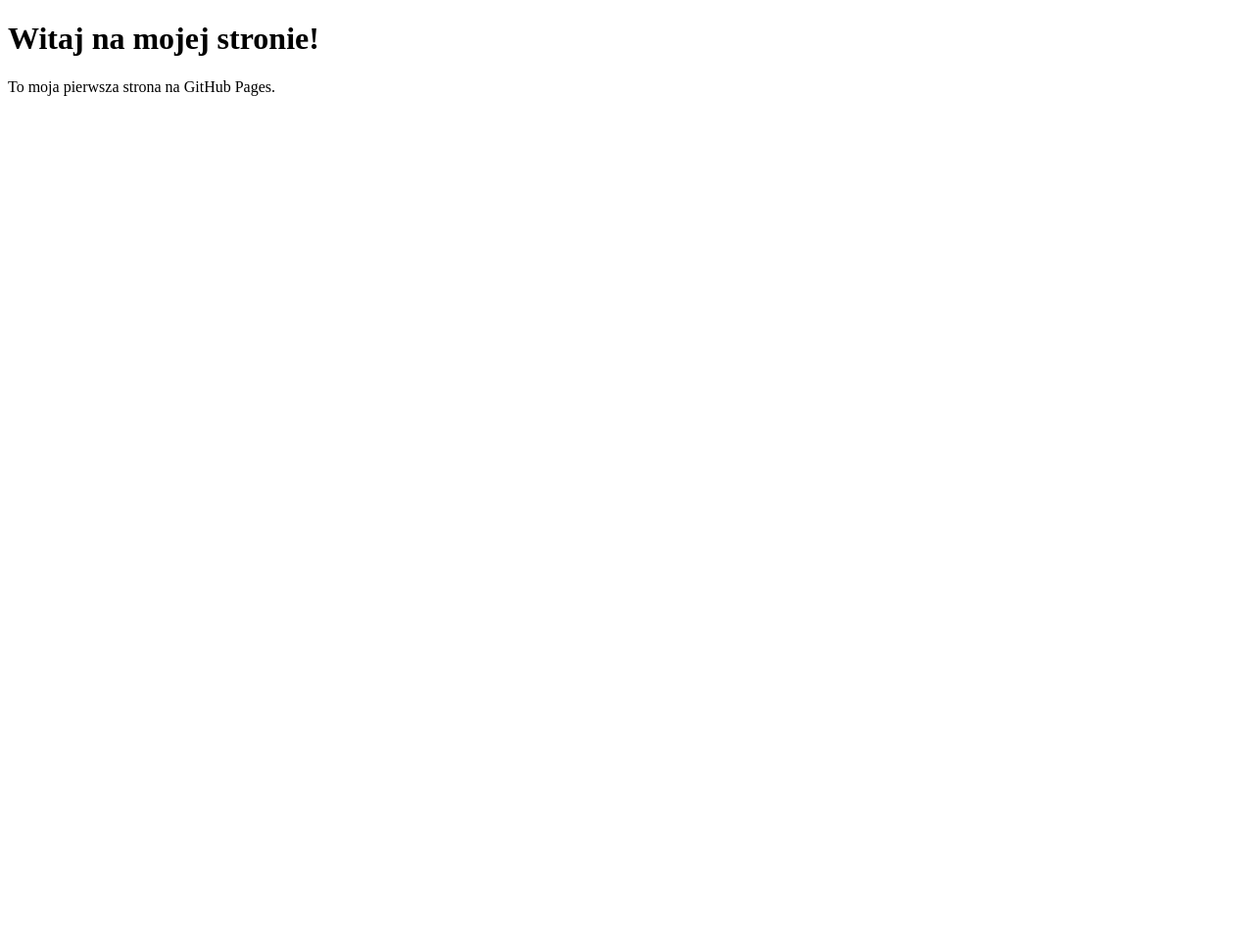
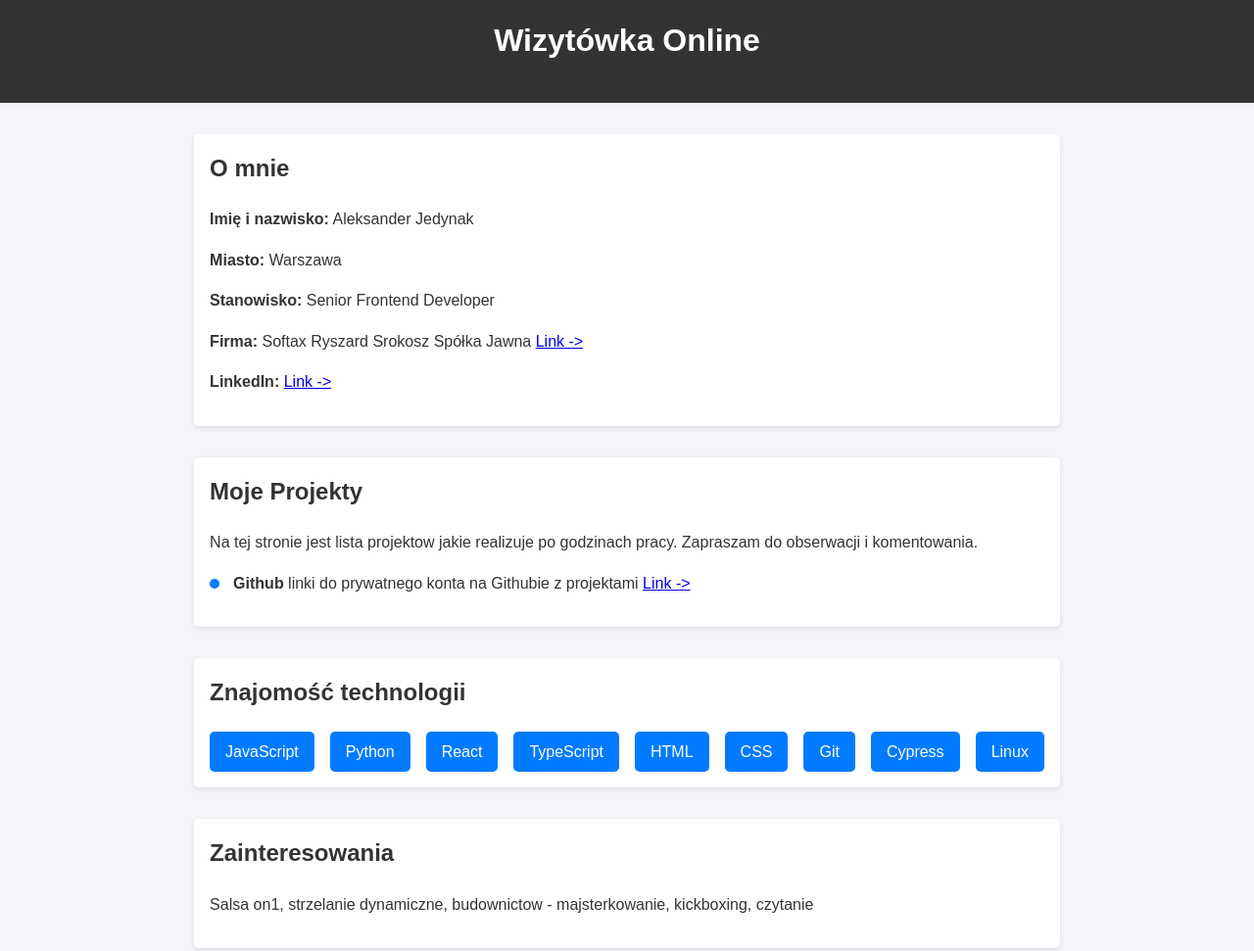
Before and after one commit to aleksanderjedynak/my, a plain HTML site: page index.html in a window 1280 px wide. Shown: the top 971 px of the page at 98% size. Before the commit the page ends 800 px from the top, so only its background shows below. Drawn offline with Linux system fonts and the light colour scheme.

Commit message:
Strona glowna plus opisy

```diff
--- a/index.html
+++ b/index.html
@@ -2,10 +2,139 @@
 <html lang="pl">
 <head>
     <meta charset="UTF-8">
-    <title>Moja Strona</title>
+    <meta name="viewport" content="width=device-width, initial-scale=1.0">
+    <title>Wizytówka Online</title>
+    <style>
+        body {
+            font-family: Arial, sans-serif;
+            margin: 0;
+            padding: 0;
+            background-color: #f4f4f9;
+            color: #333;
+            line-height: 1.6;
+            display: flex;
+            flex-direction: column;
+            min-height: 100vh;
+        }
+        header {
+            background-color: #333;
+            color: #fff;
+            padding: 1rem 0;
+            text-align: center;
+        }
+        .container {
+            max-width: 1200px;
+            margin: 2rem auto;
+            padding: 0 1rem;
+            flex: 1;
+        }
+        section {
+            margin-bottom: 2rem;
+            background-color: #fff;
+            padding: 1rem;
+            border-radius: 5px;
+            box-shadow: 0 2px 5px rgba(0, 0, 0, 0.1);
+        }
+        h1, h2 {
+            margin-top: 0;
+        }
+        .timeline {
+            list-style: none;
+            padding: 0;
+        }
+        .timeline li {
+            margin-bottom: 1rem;
+            position: relative;
+            padding-left: 1.5rem;
+        }
+        .timeline li::before {
+            content: '';
+            position: absolute;
+            left: 0;
+            top: 0.5rem;
+            width: 10px;
+            height: 10px;
+            background-color: #007bff;
+            border-radius: 50%;
+        }
+        .skills {
+            display: flex;
+            flex-wrap: wrap;
+            gap: 1rem;
+        }
+        .skills span {
+            background-color: #007bff;
+            color: #fff;
+            padding: 0.5rem 1rem;
+            border-radius: 5px;
+        }
+        footer {
+            text-align: center;
+            margin-top: auto;
+            padding: 1rem 0;
+            background-color: #333;
+            color: #fff;
+        }
+        @media (max-width: 768px) {
+            .skills {
+                flex-direction: column;
+                align-items: flex-start;
+            }
+        }
+    </style>
 </head>
 <body>
-  <h1>Witaj na mojej stronie!</h1>
-  <p>To moja pierwsza strona na GitHub Pages.</p>
+<header>
+    <h1>Wizytówka Online</h1>
+</header>
+<div class="container">
+    <section>
+        <h2>O mnie</h2>
+        <p><strong>Imię i nazwisko:</strong> Aleksander Jedynak</p>
+        <p><strong>Miasto:</strong> Warszawa</p>
+        <p><strong>Stanowisko:</strong> Senior Frontend Developer</p>
+        <p><strong>Firma:</strong>  Softax Ryszard Srokosz Spółka Jawna <a href="https://www.softax.pl/"> Link -></a></p>
+        <p><strong>LinkedIn:</strong> <a href="https://www.linkedin.com/in/aleksanderjedynak/">Link -></a></p>
+    </section>
+
+    <section>
+        <h2>Moje Projekty</h2>
+        <p>Na tej stronie jest lista projektow jakie realizuje po godzinach pracy. Zapraszam do obserwacji i komentowania.</p>
+        <ul class="timeline">
+            <li>
+                <strong>Github</strong> linki do prywatnego konta na Githubie z projektami <a href="my-projects.html"> Link -></a>
+            </li>
+        </ul>
+    </section>
+
+    <section>
+        <h2>Znajomość technologii</h2>
+        <div class="skills">
+            <span>JavaScript</span>
+            <span>Python</span>
+            <span>React</span>
+            <span>TypeScript</span>
+            <span>HTML</span>
+            <span>CSS</span>
+            <span>Git</span>
+            <span>Cypress</span>
+            <span>Linux</span>
+        </div>
+    </section>
+
+    <section>
+        <h2>Zainteresowania</h2>
+        <p>Salsa on1, strzelanie dynamiczne, budownictow - majsterkowanie, kickboxing, czytanie</p>
+    </section>
+
+    <section>
+        <h2>Kontakt</h2>
+        <p><strong>Email:</strong> job@aleksander.one</p>
+        <p><strong>Telefon:</strong> +48 503 765 186</p>
+    </section>
+</div>
+<footer>
+    <p>&copy; 2025 Aleksander Jedynak. Wszelkie prawa zastrzeżone.</p>
+</footer>
 </body>
 </html>
```
